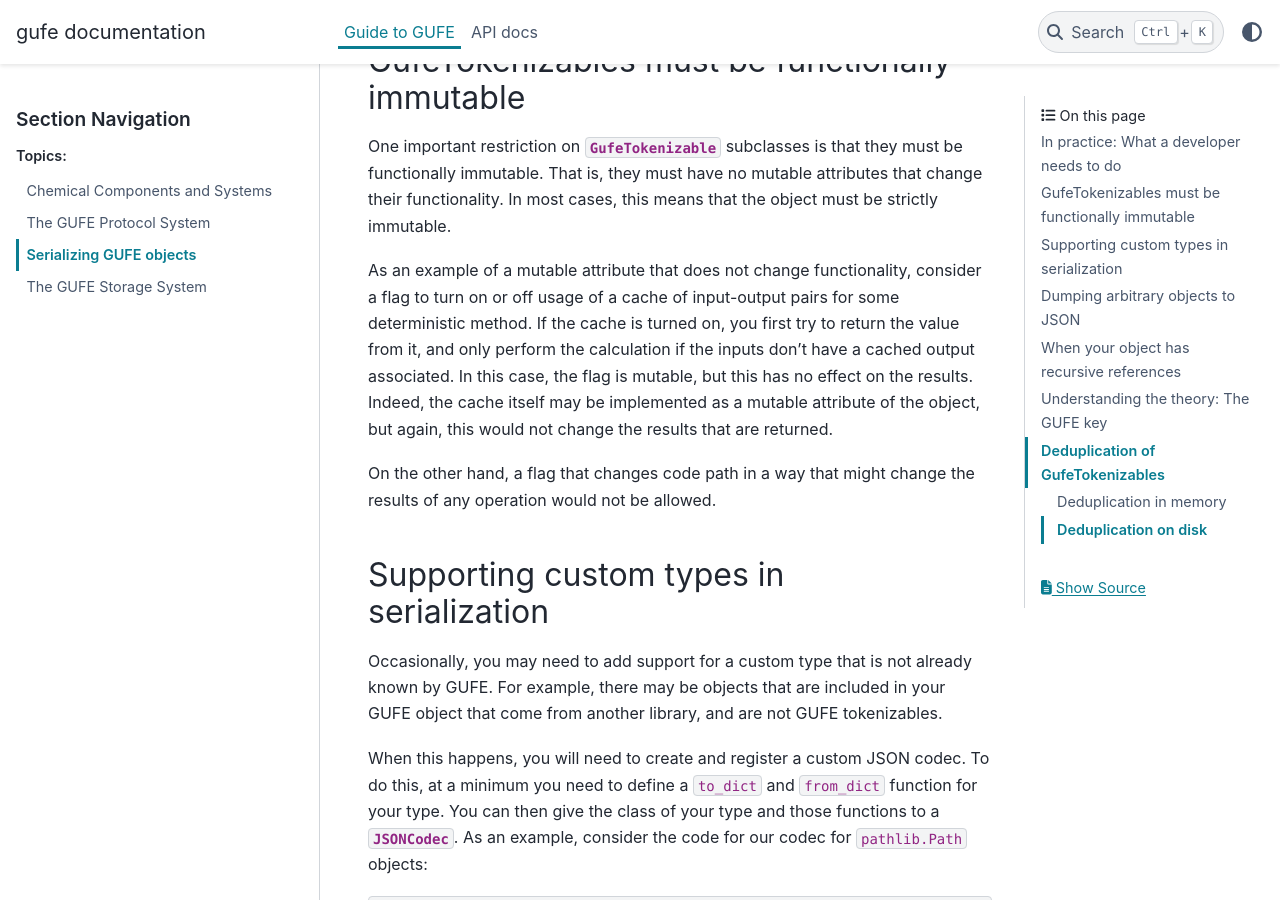
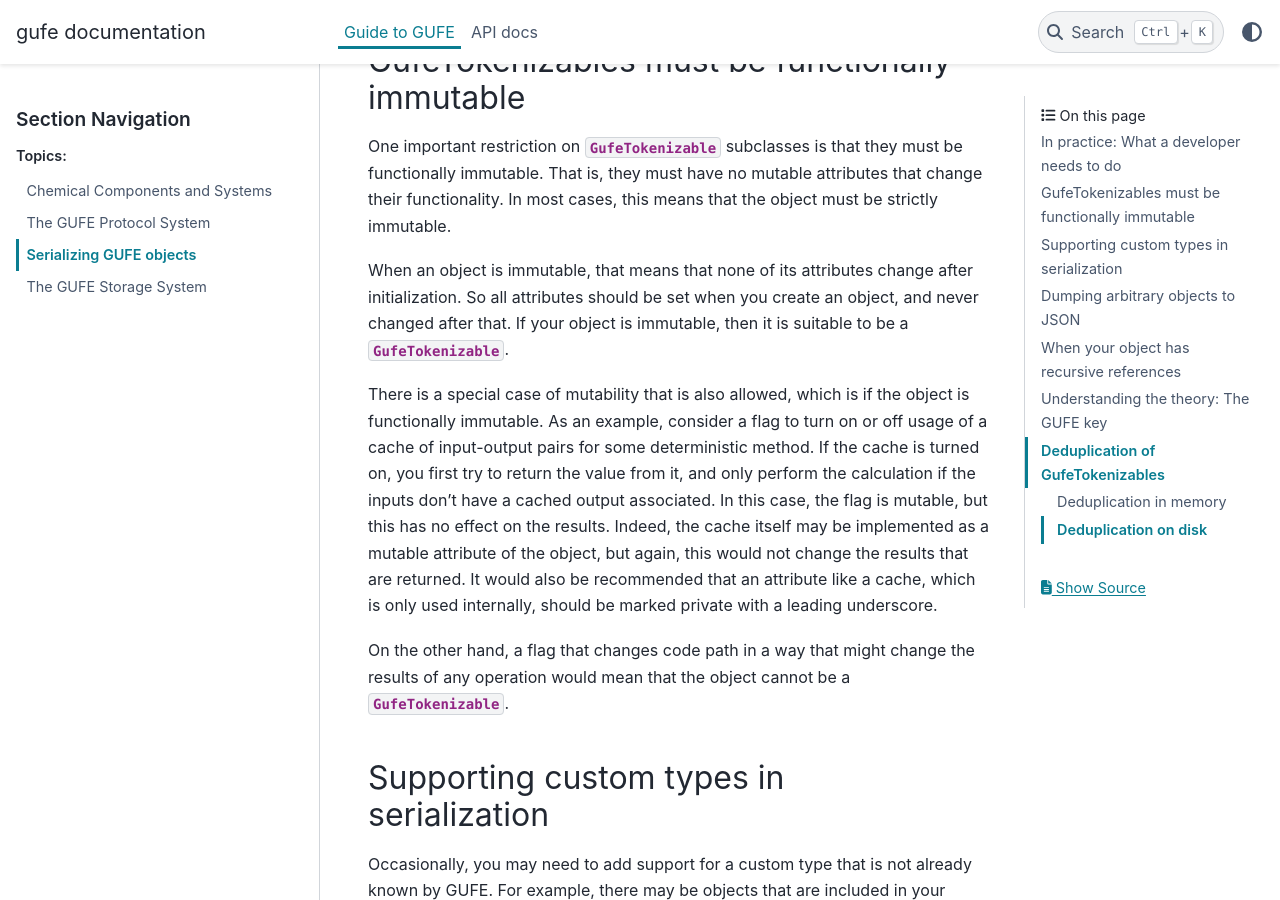
Before and after one commit to OpenFreeEnergy/gufe, a Sphinx documentation site: the page built from docs/guide/serialization.rst, in a window 1280 px wide and 900 px high, scrolled down 1477 px. Built offline with Sphinx 7.4.7 and the PyData theme 0.15.4, drawn with Linux system fonts in a browser that asks for light colours; some of the changed text lies outside the part shown.

Commit message:
Updates to serialization docs based on review

```diff
--- a/docs/guide/serialization.rst
+++ b/docs/guide/serialization.rst
@@ -66,17 +66,25 @@ they must be functionally immutable. That is, they must have no mutable
 attributes that change their functionality. In most cases, this means that
 the object must be strictly immutable.
 
-As an example of a mutable attribute that does not change functionality,
-consider a flag to turn on or off usage of a cache of input-output pairs for
-some deterministic method. If the cache is turned on, you first try to
-return the value from it, and only perform the calculation if the inputs
-don't have a cached output associated. In this case, the flag is mutable,
-but this has no effect on the results.  Indeed, the cache itself may be
-implemented as a mutable attribute of the object, but again, this would not
-change the results that are returned.
+When an object is immutable, that means that none of its attributes change
+after initialization. So all attributes should be set when you create an
+object, and never changed after that. If your object is immutable, then it
+is suitable to be a :class:`.GufeTokenizable`.
+
+There is a special case of mutability that is also allowed, which is if the
+object is functionally immutable.  As an example, consider a flag to turn on
+or off usage of a cache of input-output pairs for some deterministic method.
+If the cache is turned on, you first try to return the value from it, and
+only perform the calculation if the inputs don't have a cached output
+associated. In this case, the flag is mutable, but this has no effect on the
+results. Indeed, the cache itself may be implemented as a mutable attribute
+of the object, but again, this would not change the results that are
+returned. It would also be recommended that an attribute like a cache, which
+is only used internally, should be marked private with a leading underscore.
 
 On the other hand, a flag that changes code path in a way that might
-change the results of any operation would not be allowed.
+change the results of any operation would mean that the object cannot be a
+:class:`.GufeTokenizable`.
 
 .. _customjson:
 
@@ -197,10 +206,13 @@ This gives the GUFE key a number of important properties:
   different creation times, including across different hardware, across
   different Python sessions, and even within the same Python session.
 * Because the key is based on the non-default attributes, it is preserved
-  across minor versions of the code.
+  across minor versions of the code (since we follow `SemVer
+  <https://semver.org>`_). The developer-provided ``_defaults`` method is
+  used here.
 
-These properties make the GUFE key a stable identifier for the object, which
-means that they can be used for store-by-reference.
+These properties, in particular the stability across Python sessions,  make
+the GUFE key a stable identifier for the object, which means that they can
+be used for store-by-reference.
 
 Deduplication of GufeTokenizables
 ---------------------------------
@@ -219,7 +231,8 @@ will exist in any single Python session. We ensure this by maintaining a
 registry of all GufeTokenizables that gets updated any time a
 GufeTokenizable is created. (This is a mapping to weak references, which
 allows Python's garbage collection to clean up GufeTokenizables that are no
-longer needed.)
+longer needed.) This is essentially an implementation of the `flyweight
+pattern <https://en.wikipedia.org/wiki/Flyweight_pattern>`_.
 
 This memory deduplication is ensured by the ``GufeTokenizable.from_dict``,
 which is typically used in deserialization. It will always use the first
```
Also changed, not shown: other parts of docs/guide/serialization.rst (+3 -2 lines).
